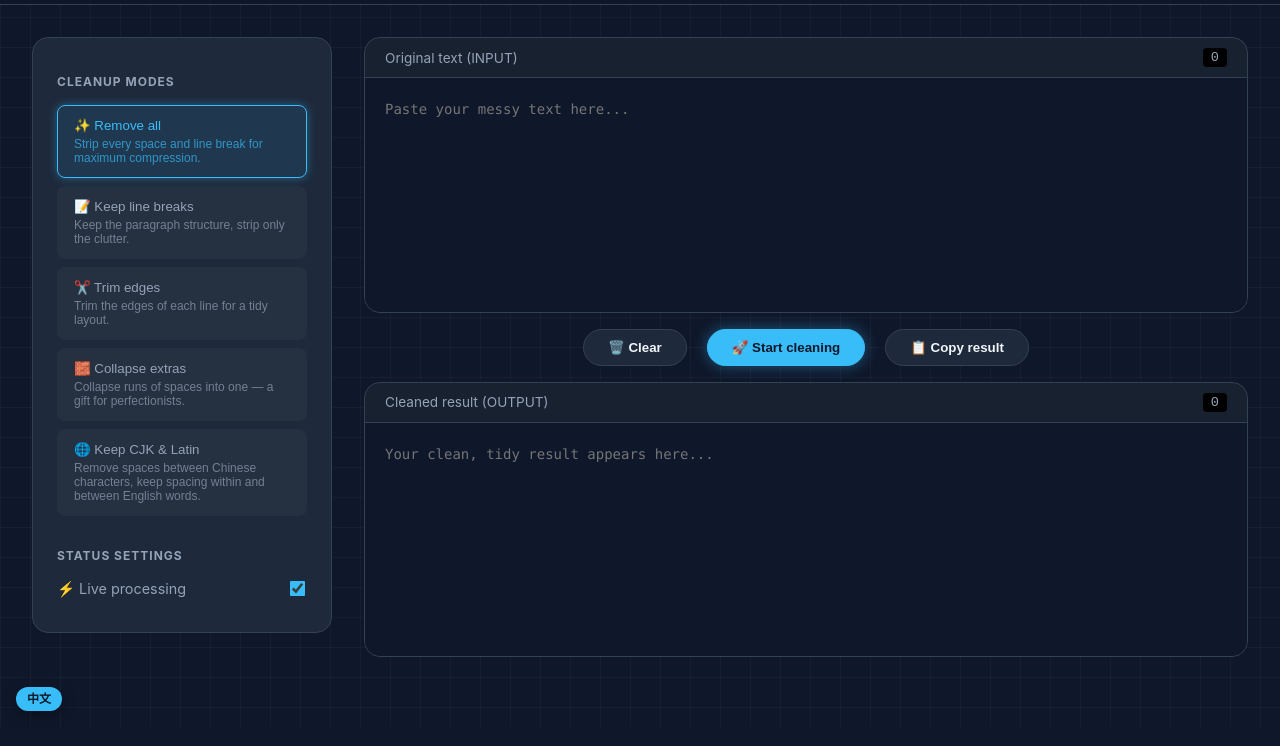
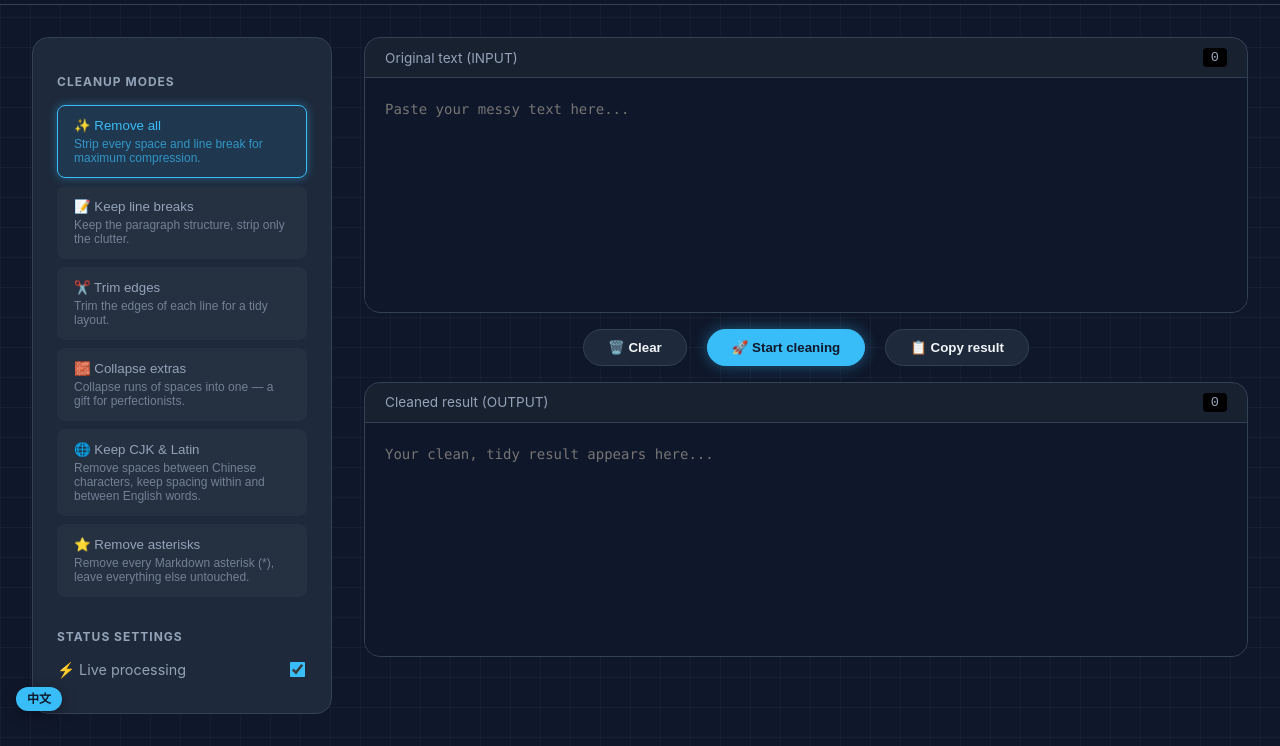
Before and after one commit to Voskamp099/SpaceClean, a plain HTML site: page index.html in a window 1280 px wide. Shown: the part 73-819 px from the top of the page. Drawn offline with Linux system fonts and the light colour scheme.

Commit message:
Add a one-click mode to strip Markdown asterisks while preserving all other characters

```diff
--- a/assets/i18n-en.js
+++ b/assets/i18n-en.js
@@ -42,6 +42,7 @@
     ["去除每行开头结尾，保留整齐排版。", "Trim the edges of each line for a tidy layout."],
     ["把连续的空格合并为一个，强迫症福音。", "Collapse runs of spaces into one — a gift for perfectionists."],
     ["删光所有空格、换行，最极致的压缩。", "Strip every space and line break for maximum compression."],
+    ["删掉所有 Markdown 星号 (*)，其余原样保留。", "Remove every Markdown asterisk (*), leave everything else untouched."],
     ["原始文本 (INPUT)", "Original text (INPUT)"],
     ["清理结果 (OUTPUT)", "Cleaned result (OUTPUT)"],
     ["打工人语录", "Office quotes"],
@@ -56,6 +57,7 @@
     ["✂️ 首尾修剪", "✂️ Trim edges"],
     ["🧱 压缩多余", "🧱 Collapse extras"],
     ["🌐 中英保留", "🌐 Keep CJK & Latin"],
+    ["⭐ 去除星号", "⭐ Remove asterisks"],
     ["🗑️ 清空", "🗑️ Clear"],
     ["🚀 开始清理", "🚀 Start cleaning"],
     ["📋 复制结果", "📋 Copy result"],
--- a/index.html
+++ b/index.html
@@ -340,6 +340,10 @@
                 <div>🌐 中英保留</div>
                 <span class="mode-desc">删中文间空格，保留英文间/中英间的空格。</span>
             </button>
+            <button class="mode-btn" data-mode="noAsterisk">
+                <div>⭐ 去除星号</div>
+                <span class="mode-desc">删掉所有 Markdown 星号 (*)，其余原样保留。</span>
+            </button>
         </div>
 
         <h3 style="margin-top: 2rem;">状态设置</h3>
@@ -440,6 +444,10 @@
                     .replace(/ +/g, ' ')                                            // 多个空格合并为一个
                     .replace(/([\u4e00-\u9fff])\s+(?=[\u4e00-\u9fff])/g, '$1')       // 删掉「中文和中文之间」的空格
                     .trim();                                                         // 去首尾空格
+                break;
+            case 'noAsterisk':
+                // 只删星号本身，其余（空格、换行、斜杠、井号等）全部原样保留。
+                res = text.replace(/\*/g, '');
                 break;
             default: res = text;
         }
```
